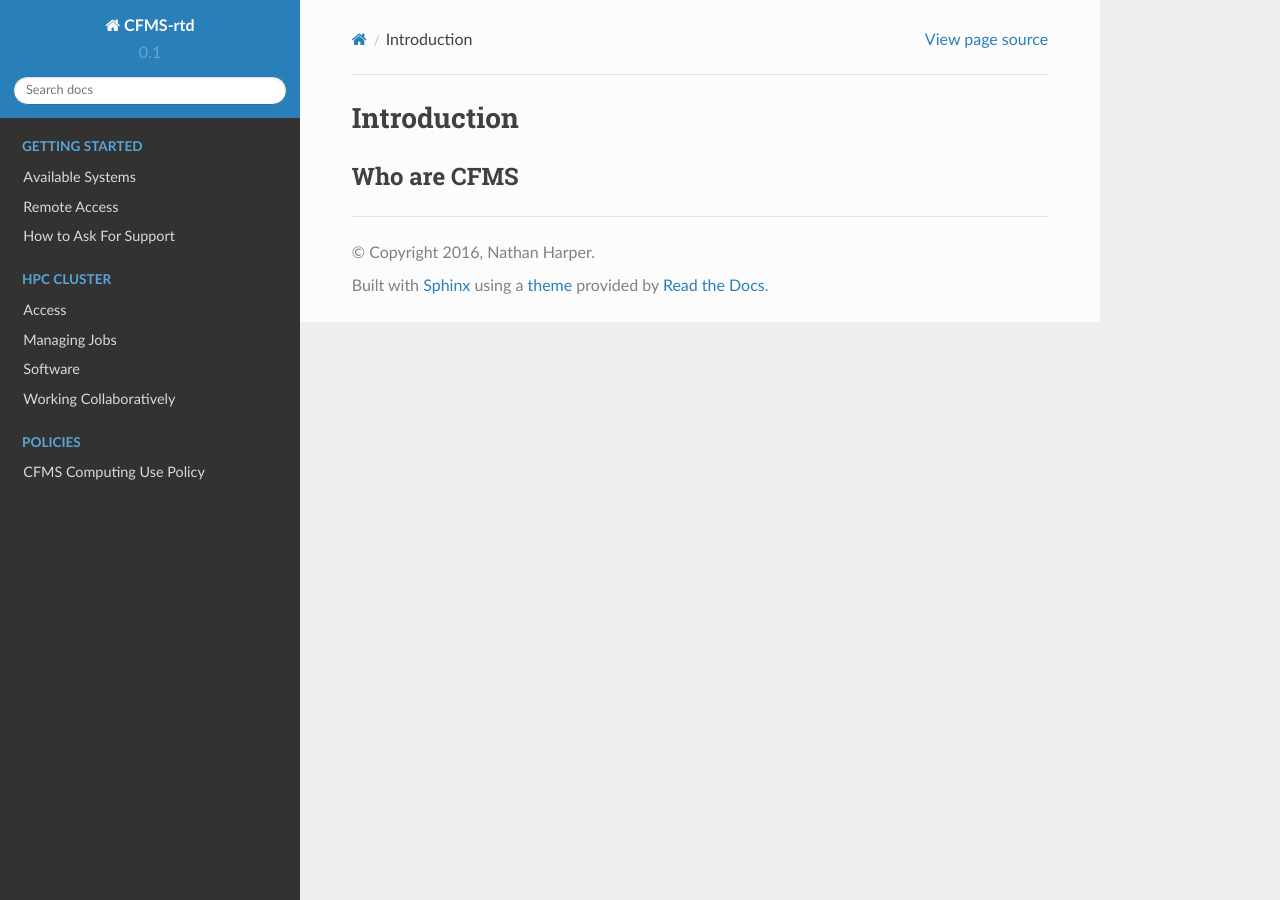
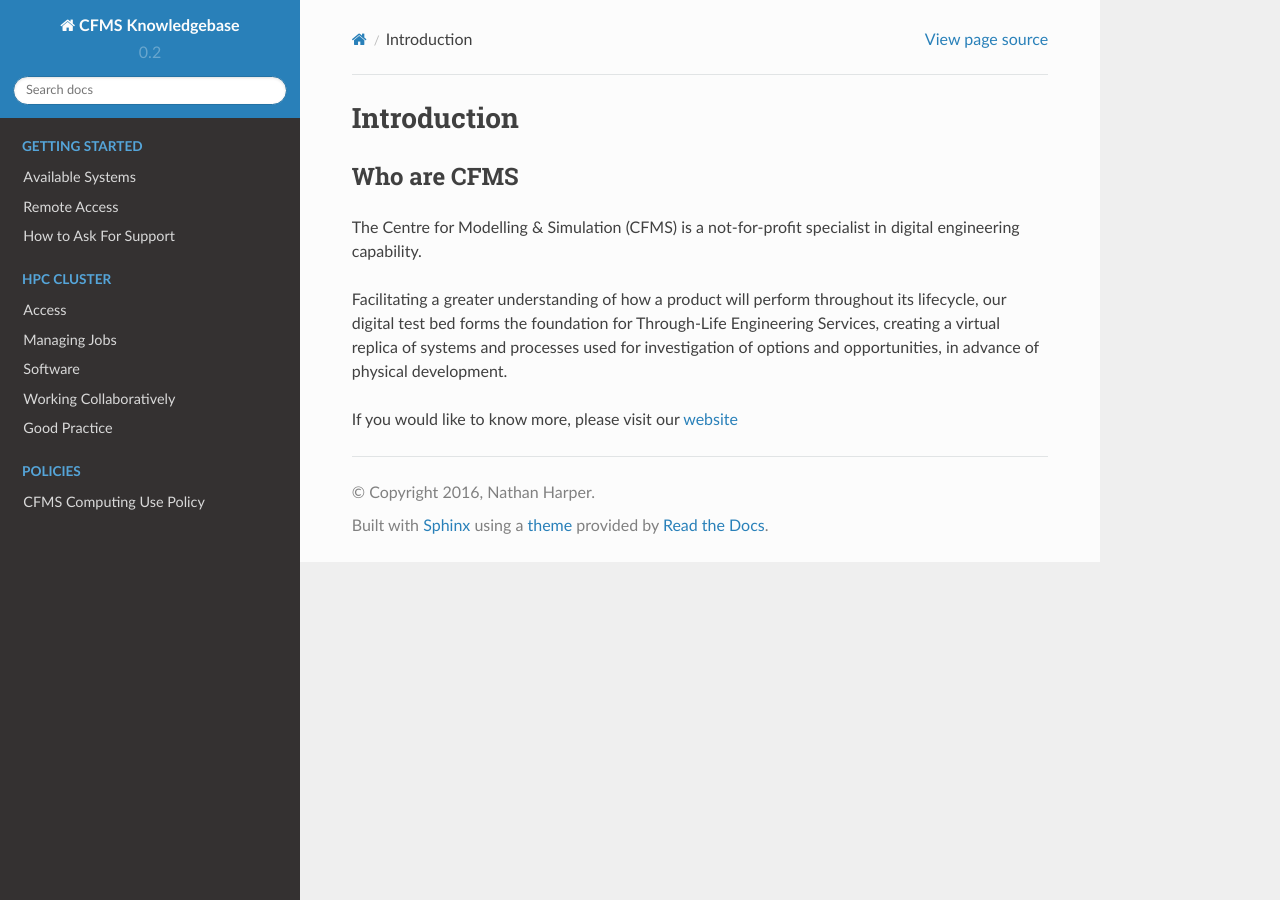
Before and after one commit to CFMS/cfms-rtd, a Sphinx documentation site: the page built from docs/Introduction.rst, in a window 1280 px wide. Built offline with Sphinx 7.4.7 and the Read the Docs theme 2.0.0, drawn with Linux system fonts in a browser that asks for light colours; pages that are not in the unit, such as notebooks, are missing from menus.

Commit message:
enough updates to bump the version number

```diff
--- a/docs/Introduction.rst
+++ b/docs/Introduction.rst
@@ -5,3 +5,11 @@ Introduction
 
 Who are CFMS
 =============
+
+The Centre for Modelling & Simulation (CFMS) is a not-for-profit specialist in digital engineering capability.
+
+Facilitating a greater understanding of how a product will perform throughout its lifecycle, our digital test bed forms the foundation for Through-Life Engineering Services, creating a virtual replica of systems and processes used for investigation of options and opportunities, in advance of physical development.
+
+If you would like to know more, please visit our website_
+
+.. _website: https://cfms.org.uk
--- a/docs/conf.py
+++ b/docs/conf.py
@@ -1,6 +1,6 @@
 # -*- coding: utf-8 -*-
 #
-# CFMS-rtd documentation build configuration file, created by
+# CFMS Knowledgebase documentation build configuration file, created by
 # sphinx-quickstart on Tue May 10 14:00:14 2016.
 #
 # This file is execfile()d with the current directory set to its
@@ -51,7 +51,7 @@ source_suffix = '.rst'
 master_doc = 'index'
 
 # General information about the project.
-project = u'CFMS-rtd'
+project = u'CFMS Knowledgebase'
 copyright = u'2016, Nathan Harper'
 author = u'Nathan Harper'
 
@@ -60,7 +60,7 @@ author = u'Nathan Harper'
 # built documents.
 #
 # The short X.Y version.
-version = u'0.1'
+version = u'0.2'
 # The full version, including alpha/beta/rc tags.
 release = u'0.1'
 
@@ -126,7 +126,7 @@ todo_include_todos = False
 
 # The name for this set of Sphinx documents.
 # "<project> v<release> documentation" by default.
-#html_title = u'CFMS-rtd v0.1'
+#html_title = u'CFMS Knowledgebase v0.2'
 
 # A shorter title for the navigation bar.  Default is the same as html_title.
 #html_short_title = None
```
Also changed, not shown: docs/goodpractice.rst (+10 -0 lines).
